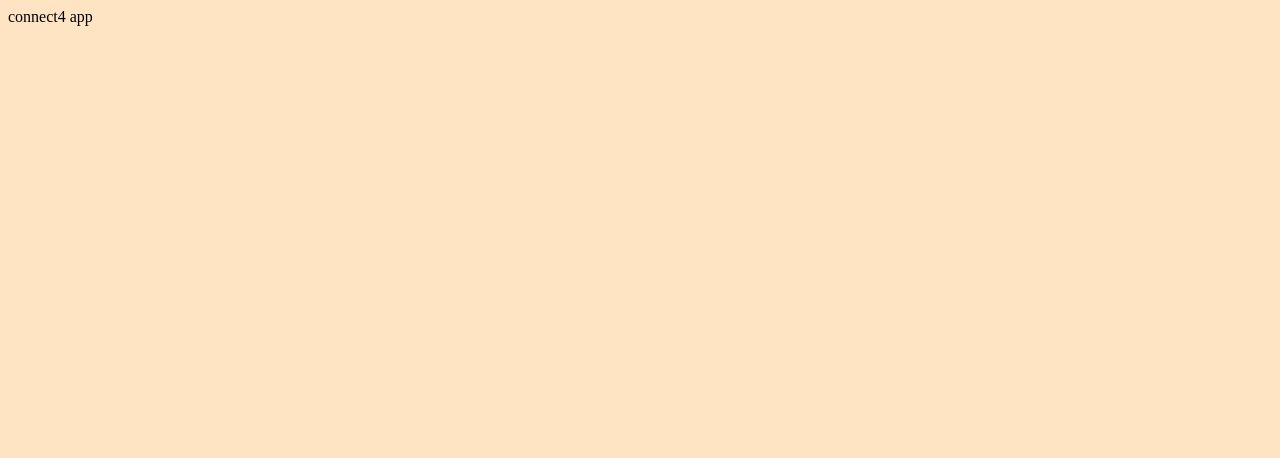
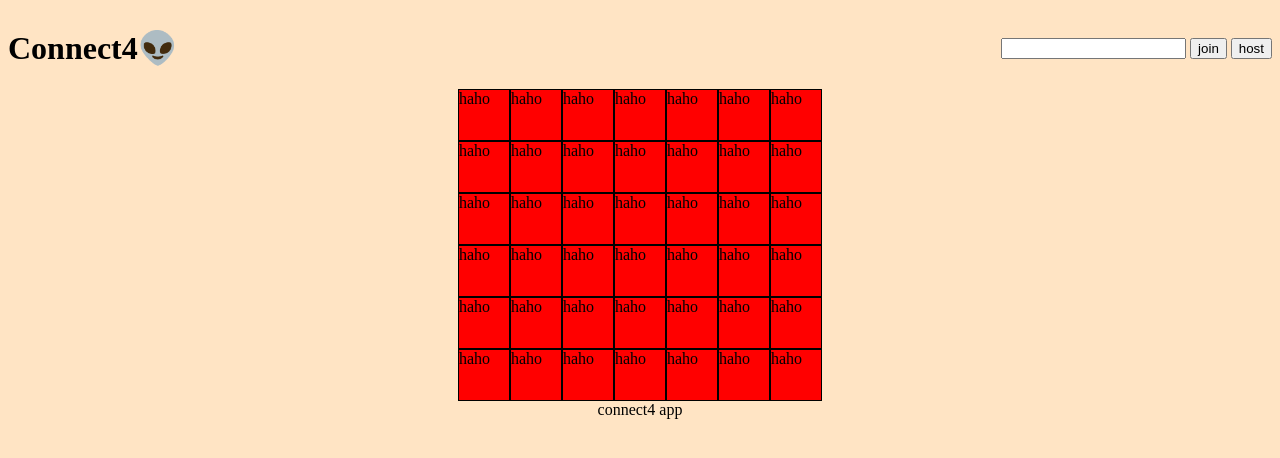
Before and after one commit to sovietspy2/connect4, a website built with Parcel: page frontend/src/index.html in a window 1280 px wide. Built offline with nearby package versions, Linux system fonts and the light colour scheme.

Commit message:
creating basic html layout
Co-authored-by: mttwz <mttwz@users.noreply.github.com>

```diff
--- a/backend/package.json
+++ b/backend/package.json
@@ -11,6 +11,7 @@
   "author": "",
   "license": "ISC",
   "dependencies": {
-    "nodemon": "^3.0.1"
+    "nodemon": "^3.0.1",
+    "ws": "^8.14.2"
   }
 }
--- a/frontend/package.json
+++ b/frontend/package.json
@@ -4,12 +4,14 @@
   "description": "",
   "main": "index.js",
   "scripts": {
+    "start": "parcel src/index.html",
     "test": "echo \"Error: no test specified\" && exit 1"
   },
   "keywords": [],
   "author": "",
   "license": "ISC",
   "dependencies": {
-    "parcel": "^2.9.3"
+    "parcel": "^2.9.3",
+    "uuid": "^9.0.1"
   }
 }
--- a/frontend/src/css/styles.css
+++ b/frontend/src/css/styles.css
@@ -1,3 +1,34 @@
 body {
     background-color: bisque;
 }
+
+body {
+    display: flex;
+
+    flex-direction: column;
+    align-items: center;
+}
+
+body > main > #grid {
+    background-color: yellow;
+    display: grid;
+    grid-template-columns: repeat(7, 1fr);
+    grid-template-rows: repeat(6, 1fr);
+    grid-column-gap: 0px;
+    grid-row-gap: 0px;
+}
+
+body > main > #grid > .cell {
+    width: 50px;
+    height: 50px;
+    background-color: red;
+    border: solid black 1px
+}
+
+header {
+    width: 100%;
+    display: flex;
+    align-items: center;
+    /* justify-content: flex-start; */
+    justify-content: space-between;
+}
--- a/frontend/src/index.html
+++ b/frontend/src/index.html
@@ -8,8 +8,21 @@
     <title>Connect4</title>
 </head>
 <body>
+    <header>
+        <h1>Connect4👽</h1>
+        <nav>
+            <input id="joinCode">
+            <button id="join">join</button>
+            <button id="host">host</button>
+        </nav>
+    </header>
+
+    <main>
+        <div id="grid">
+
+        </div>
+    </main>
     connect4 app
-
 <script src="./js/main.js"></script>
 </body>
 </html>
--- a/frontend/src/js/main.js
+++ b/frontend/src/js/main.js
@@ -1 +1,50 @@
+//import { v4 as uuidv4 } from 'uuid';
+
+
+
 console.log("loaded")
+
+
+function createCell() {
+
+    var cellElement = document.createElement("div");
+    cellElement.className = "cell";
+    cellElement.textContent="haho";
+
+    return cellElement;
+}
+
+//const uuid = uuidv4();
+
+function generateCells(rows, columns){
+
+    const grid = document.getElementById("grid");
+
+    for (var i = 0; i < rows; i++) {
+        for (var j = 0; j < columns; j++) {
+            var cell = createCell();
+            grid.appendChild(cell);
+        }
+    }
+}
+
+function getJoinCode(){
+    let code = document.getElementById("joinCode").value;
+    return code;
+}
+
+
+const joinButton = document.getElementById("join");
+
+joinButton.addEventListener("click", () => {
+    console.log("clicked join button");
+    console.log(getJoinCode());
+});
+
+const hostButton = document.getElementById("host");
+
+hostButton.addEventListener("click", () => {
+    console.log("clicked host button");
+});
+
+generateCells(7,6);
```
Also changed, not shown: 2 other files.
